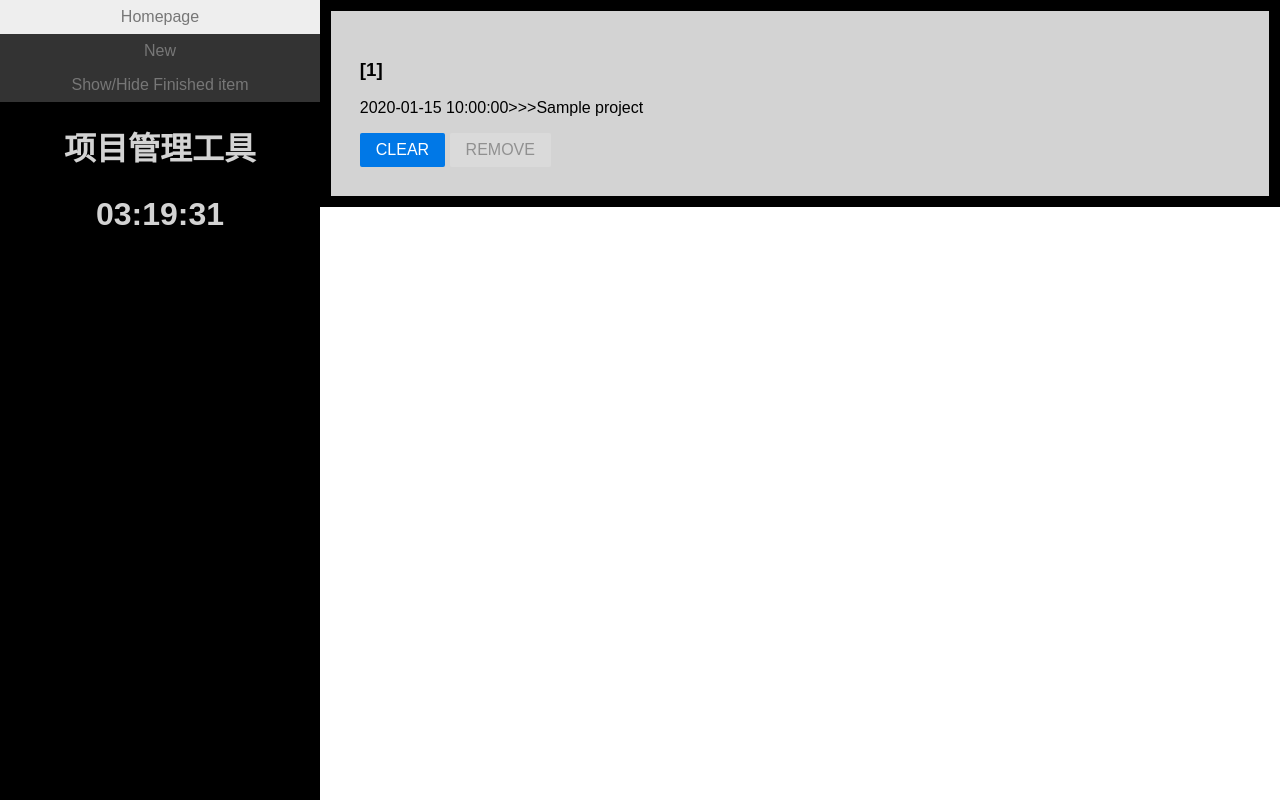
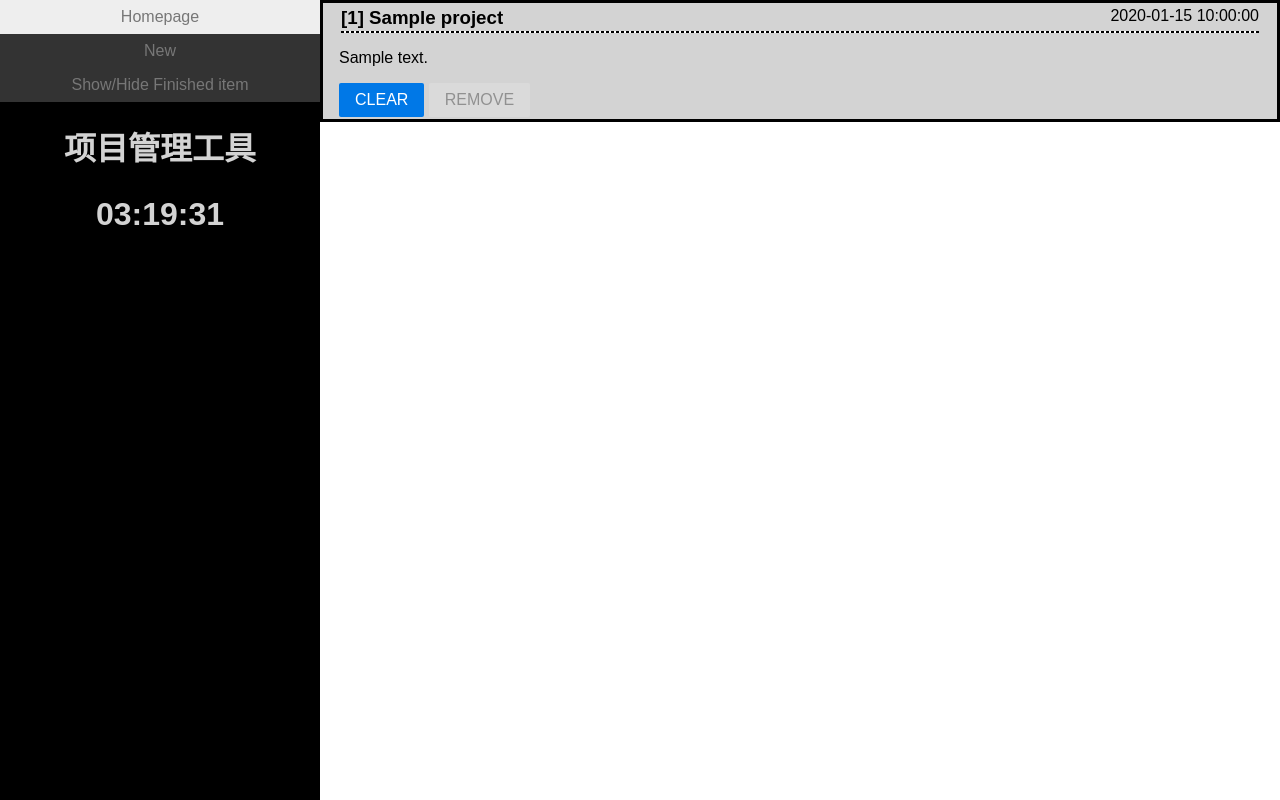
Before and after one commit to Curt-H/projectmanager, a Flask app: template flasky/app/templates/index.html in a window 1280 px wide. Run offline with Flask 2, Linux system fonts and the light colour scheme; the template is opened without the code that fills it: most values are stand-ins (such as "Sample title", 1, 10 or a date in 2020).

Commit message:
Fix(index): cannot display content and time

```diff
--- a/config.ini
+++ b/config.ini
@@ -1 +1 @@
-{"show_finished_item": true}
+{"show_finished_item": false}
--- a/flasky/app/main/public.py
+++ b/flasky/app/main/public.py
@@ -3,7 +3,7 @@ import random
 
 from flask import Blueprint, render_template, request, redirect, url_for
 from flasky.app.main import convert_to_strtime
-from flasky.app import log
+from flasky.app.util import log, format_time
 from flasky.app.models.task import Task
 
 public = Blueprint('public', __name__)
@@ -46,6 +46,7 @@ def task_new_view():
 def task_new_add():
     form = json.loads(json.dumps(request.form))
     form['deadline'] = convert_to_strtime(form)
+    form['creat_time']= format_time()[:-1]
     log(form, type(form))
 
     Task.new(form)
--- a/flasky/app/static/css/index.css
+++ b/flasky/app/static/css/index.css
@@ -5,8 +5,8 @@
 
 .panel {
     border: 1px solid;
-    margin: 10px;
-    padding: 3%;
+    margin: 2px;
+    padding: 2px 1rem;
 }
 
 .flex-container {
@@ -42,3 +42,21 @@
 .adbtn {
     margin: 0.5rem;
 }
+
+.panel-assets {
+    margin: 2px;
+}
+
+p.panel-assets {
+    float: right;
+}
+h3.panel-assets {
+    float: left;
+}
+
+hr.panel-assets {
+    clear: both;
+    background-color: #FFF;
+    /*border: none;*/
+    border-style: dashed;
+}
--- a/flasky/app/static/js/task.js
+++ b/flasky/app/static/js/task.js
@@ -15,12 +15,10 @@ let bindEventFinish = function () {
             log('The object clicked:', self);
 
             const taskPanel = self.closest('.panel');
-            const taskIdTitle = e('.task-id', taskPanel);
-            const taskTitle = e('.task-title', taskPanel);
-            const taskContent = e('.task-content', taskPanel);
+            const taskIdTitle = e('.panel-title', taskPanel);
+            const taskTitle = e('.panel-content', taskPanel);
             log('The closest object:', taskPanel);
             log('The closest object:', taskTitle);
-            log('The closest object:', taskContent);
 
             let taskId = taskPanel.dataset['id'];
             log('Task ID:', taskId);
--- a/flasky/app/templates/index.html
+++ b/flasky/app/templates/index.html
@@ -16,12 +16,23 @@
     <div id="task-list" class="flex-container">
 
         {% for task in tasks %}
+            {% if not task.finish %}
             <div class="panel flex-item" data-id="{{ task.id }}">
-                <h3 class="task-id">[{{ task.id }}]</h3>
-                <p class="task-title">{{ task.time }}>>>{{ task.project }}</p>
+                <h3 class="panel-title panel-assets">[{{ task.id }}] {{ task.project }}</h3><p class="panel-assets">{{ task.creat_time }}</p>
+                <hr class="panel-assets"/>
+                <p class="panel-content">{{ task.task_content }}</p>
                 <button class="finish pure-button pure-button-primary" name="edit">CLEAR</button>
                 <button class="cancle pure-button pure-button-disabled" name="delete">REMOVE</button>
             </div>
+            {% else %}
+                <div class="panel flex-item" data-id="{{ task.id }}">
+                    <s><h3 class="panel-title panel-assets">[{{ task.id }}] {{ task.project }}</h3><p class="panel-assets">{{ task.creat_time }}</p></s>
+                    <hr class="panel-assets"/>
+                    <p class="panel-content">{{ task.task_content }}</p>
+                    <button class="finish pure-button pure-button-primary" name="edit">CLEAR</button>
+                    <button class="cancle pure-button pure-button-disabled" name="delete">REMOVE</button>
+                </div>
+            {% endif %}
         {% endfor %}
     </div>
 {% endblock %}
--- a/flasky/app/templates/task_new.html
+++ b/flasky/app/templates/task_new.html
@@ -32,7 +32,7 @@
                 <button id="id-dec-day" class="pure-button adbtn" type="button">-</button>
             </div>
             <label for="id-content">Content</label>
-            <textarea id='id-content' class="pure-input-1" name="content" autocomplete="off" rows="10"></textarea>
+            <textarea id='id-content' class="pure-input-1" name="task_content" autocomplete="off" rows="10"></textarea>
 
             <div class="buttons">
                 <button class="pure-button pure-button-primary" type="submit">SUBMIT</button>
```
